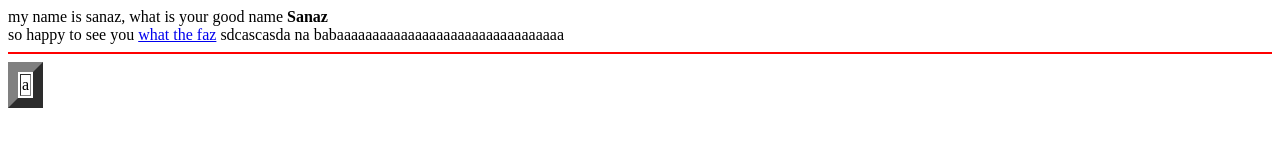
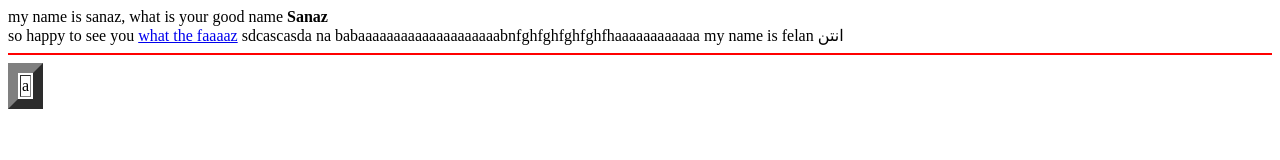
Before and after one commit to sanaz-shahraeini/fullstack8, a plain HTML site: page index.html in a window 1280 px wide. Drawn offline with Linux system fonts and the light colour scheme.

Commit message:
commint second edit

```diff
--- a/index.html
+++ b/index.html
@@ -8,9 +8,11 @@
     my name is sanaz, what is your good name
     <strong>Sanaz</strong> <br>
     so happy to see you
-    <a href="https://google.cofm">what the faz</a>
+    <a href="https://google.cofm">what the faaaaz</a>
     sdcascasda
-    na babaaaaaaaaaaaaaaaaaaaaaaaaaaaaaaaa
+    na babaaaaaaaaaaaaaaaaaaaabnfghfghfghfghfhaaaaaaaaaaaa
+    my name is felan
+    انتن
     <hr color="red">
     <table border="10">
       <td>a</td>
```
